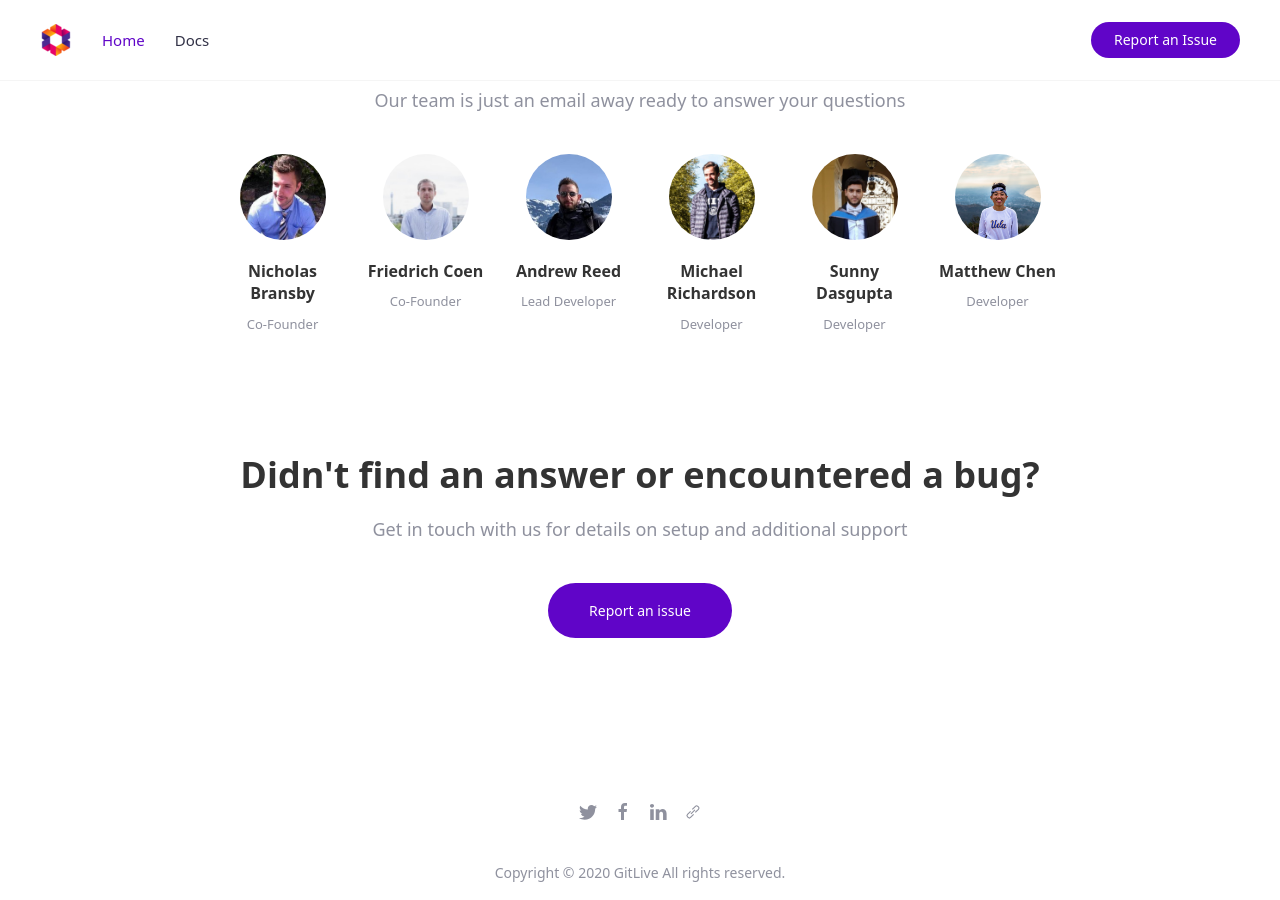
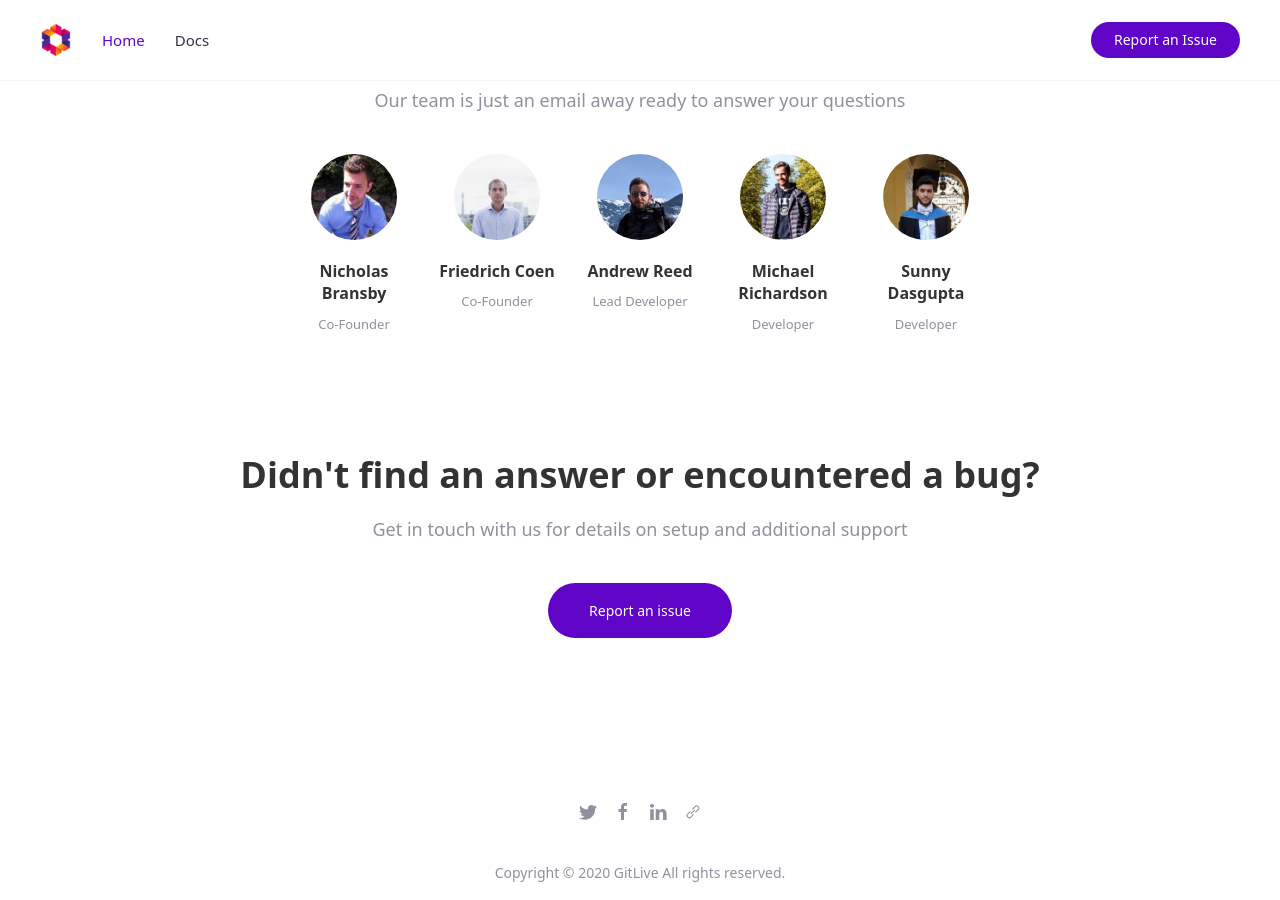
Before and after one commit to GitLiveApp/GitLive, a Jekyll site: the page built from index.md, in a window 1280 px wide and 900 px high, scrolled down 1528 px. Built offline with Jekyll 4.4.1, drawn with Linux system fonts in a browser that asks for light colours.

Commit message:
Matt avatar removed

```diff
--- a/index.md
+++ b/index.md
@@ -14,6 +14,6 @@ hero:
 
 {% include faqs.html multiple="true" title="Frequently asked questions" category="support" subtitle="Find quick answers to frequent questions asked by customers" %}
 
-{% include team.html authors="nicktheman, friedrich, andrew, michael, sunny, matt" title="We are here to help" subtitle="Our team is just an email away ready to answer your questions" %}
+{% include team.html authors="nicktheman, friedrich, andrew, michael, sunny" title="We are here to help" subtitle="Our team is just an email away ready to answer your questions" %}
 
 {% include cta.html title="Didn't find an answer or encountered a bug?" button_text="Report an issue" button_url="https://github.com/GitLiveApp/documentation/issues/new" subtitle="Get in touch with us for details on setup and additional support" %}
```
